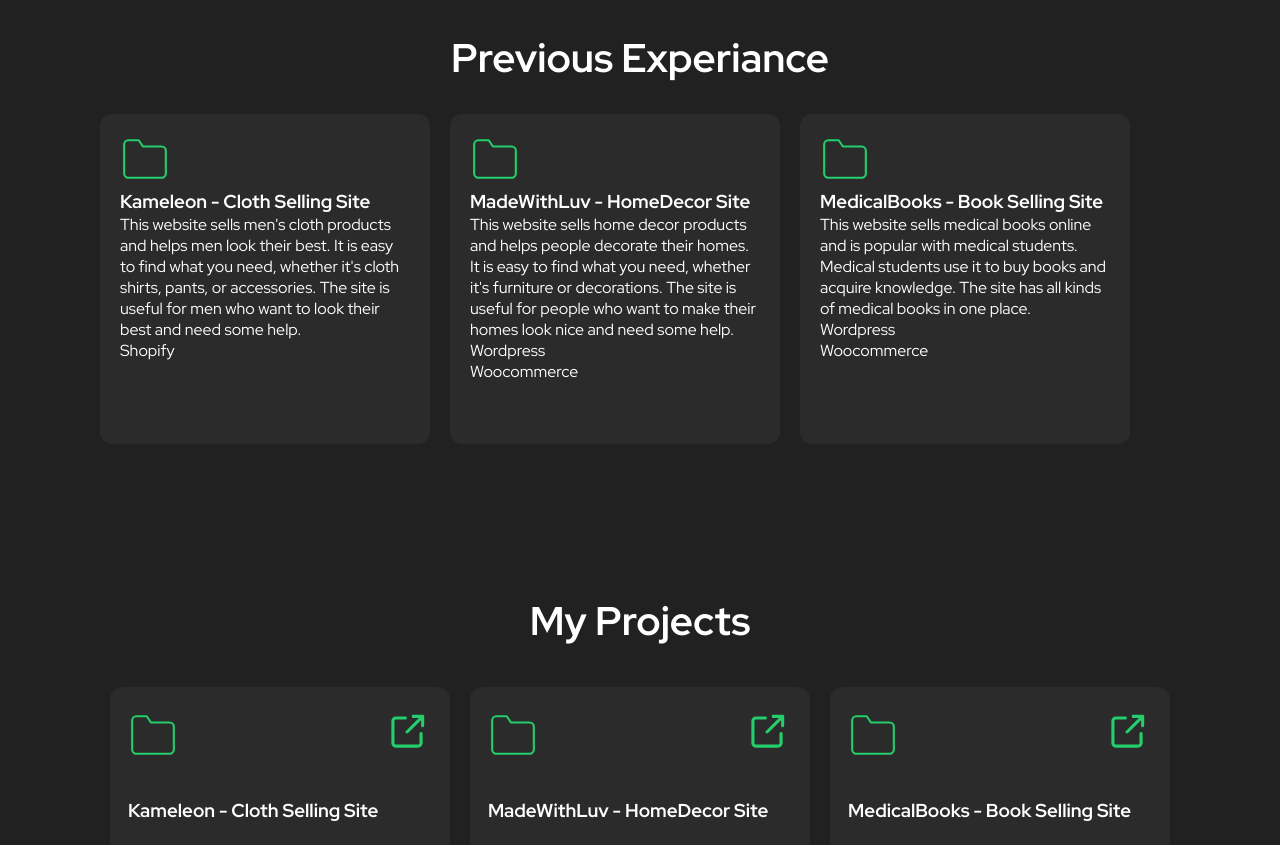
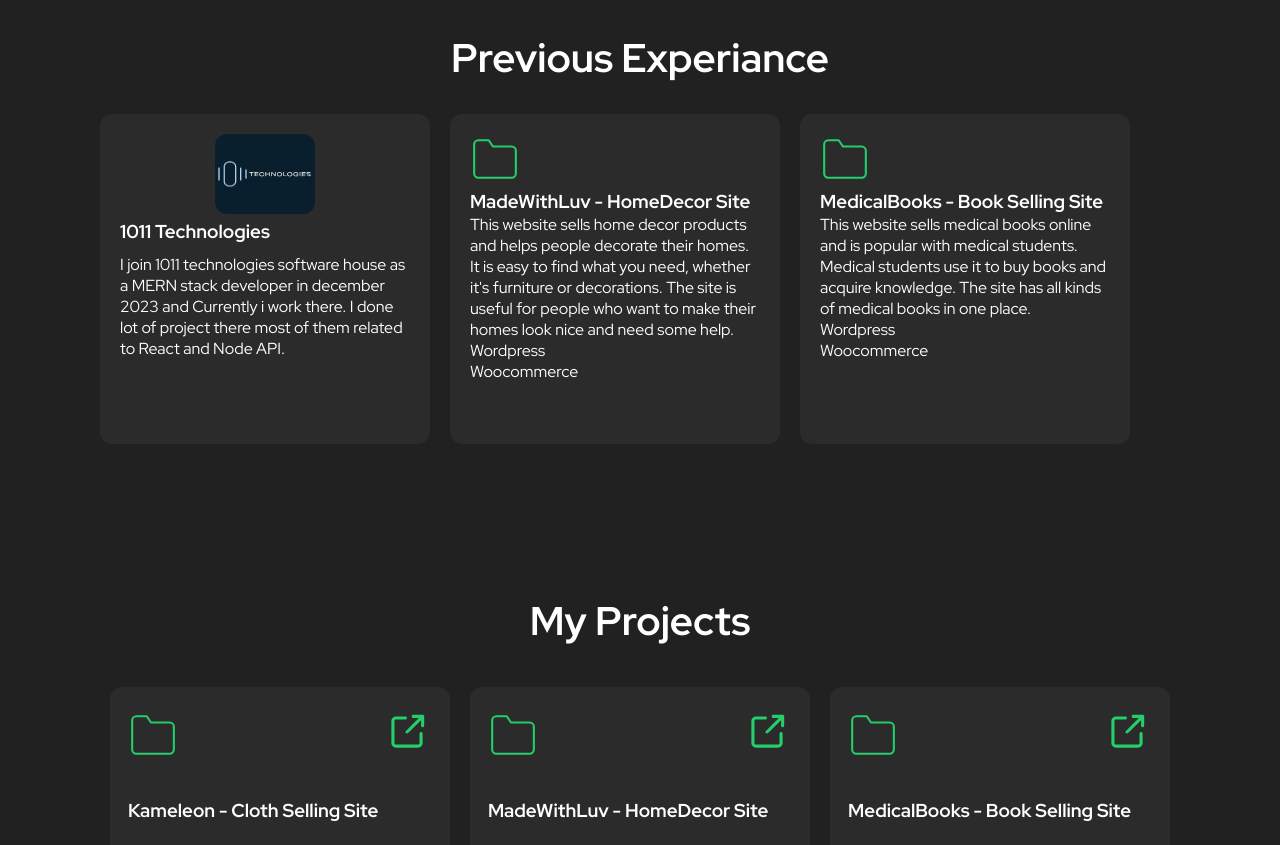
Before and after one commit to kamrancompany/My-Portfolio, a React (Create React App) app: page / in a window 1280 px wide. Shown: the part 1500-2345 px from the top of the page. Built offline with nearby package versions, Linux system fonts and the light colour scheme.

Commit message:
Update Some code and also remove unnecassary bunch of code

```diff
--- a/src/components/Experiance/Experiance.tsx
+++ b/src/components/Experiance/Experiance.tsx
@@ -1,6 +1,7 @@
 import React from "react";
 import { Container } from "./styles";
 import ScrollAnimation from "react-animate-on-scroll";
+import img1011 from "../../assets/1011.jpg";
 export function Experiance() {
   return (
     <Container id="experiance">
@@ -23,44 +24,31 @@
             }}
           >
             <header>
-              <svg
-                width="50"
-                xmlns="http://www.w3.org/2000/svg"
-                role="img"
-                viewBox="0 0 24 24"
-                fill="none"
-                stroke="#23ce6b "
-                stroke-width="1"
-                stroke-linecap="round"
-                stroke-linejoin="round"
+              <div
+                style={{
+                  display: "flex",
+                  justifyContent: "center",
+                  marginBottom: ".5rem",
+                }}
               >
-                <title>Folder</title>
-                <path d="M22 19a2 2 0 0 1-2 2H4a2 2 0 0 1-2-2V5a2 2 0 0 1 2-2h5l2 3h9a2 2 0 0 1 2 2z"></path>
-              </svg>
-              <div className="project-links">
-                <a
-                  href="https://kameleon.co.in/"
-                  target="_blank"
-                  rel="noreferrer"
-                >
-                  {/* <img src={externalLink} alt="Visit site" /> */}
-                </a>
+                <img
+                  src={img1011}
+                  style={{
+                    width: "10rem",
+                    height: "8rem",
+                    borderRadius: "12px",
+                  }}
+                />
               </div>
             </header>
             <div className="body">
-              <h3>Kameleon - Cloth Selling Site</h3>
-              <p>
-                This website sells men's cloth products and helps men look their
-                best. It is easy to find what you need, whether it's cloth
-                shirts, pants, or accessories. The site is useful for men who
-                want to look their best and need some help.
+              <h3>1011 Technologies</h3>
+              <p style={{ marginTop: "1rem" }}>
+                I join 1011 technologies software house as a MERN stack
+                developer in december 2023 and Currently i work there. I done
+                lot of project there most of them related to React and Node API.
               </p>
             </div>
-            <footer>
-              <ul className="tech-list">
-                <li>Shopify</li>
-              </ul>
-            </footer>
           </div>
         </ScrollAnimation>
 
```
